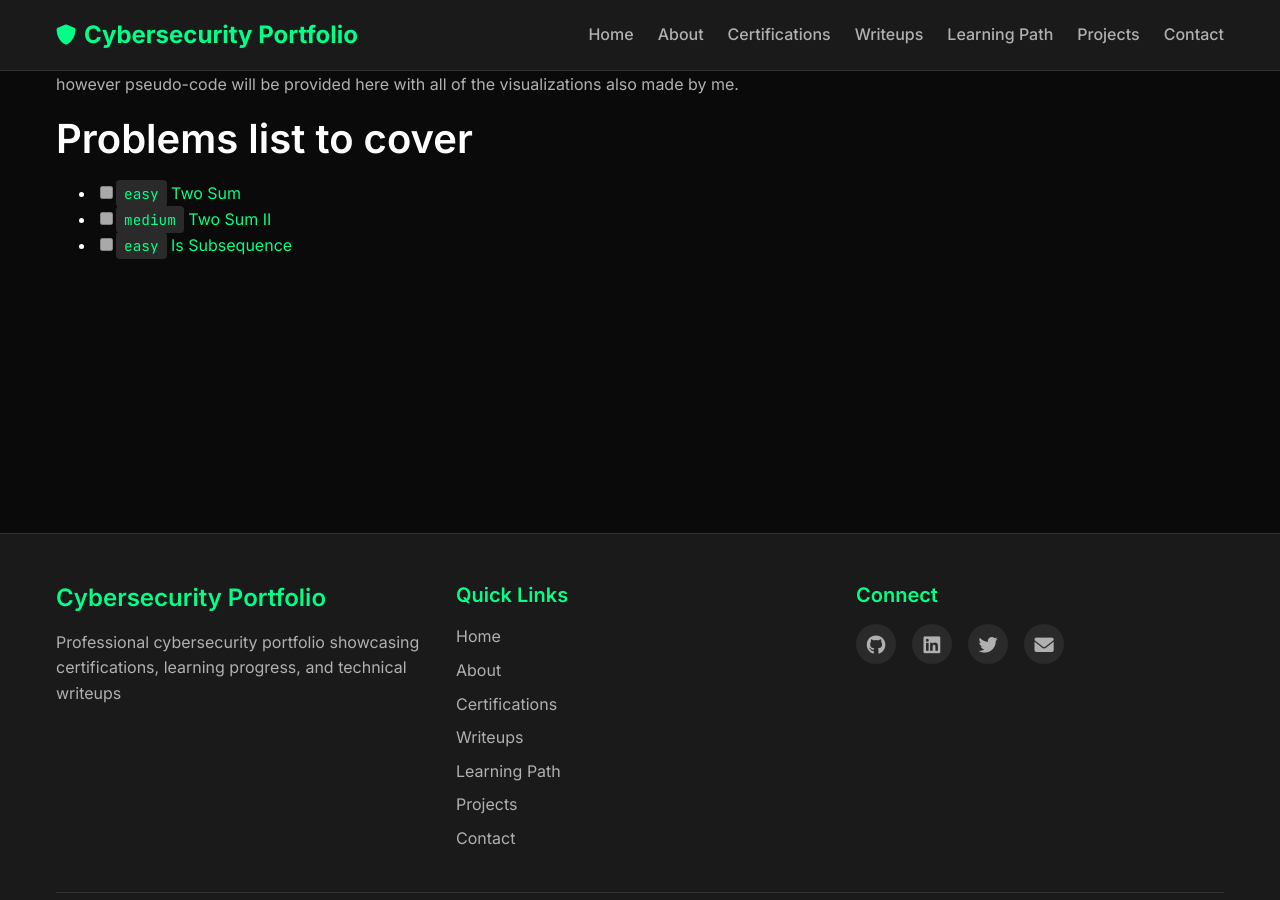
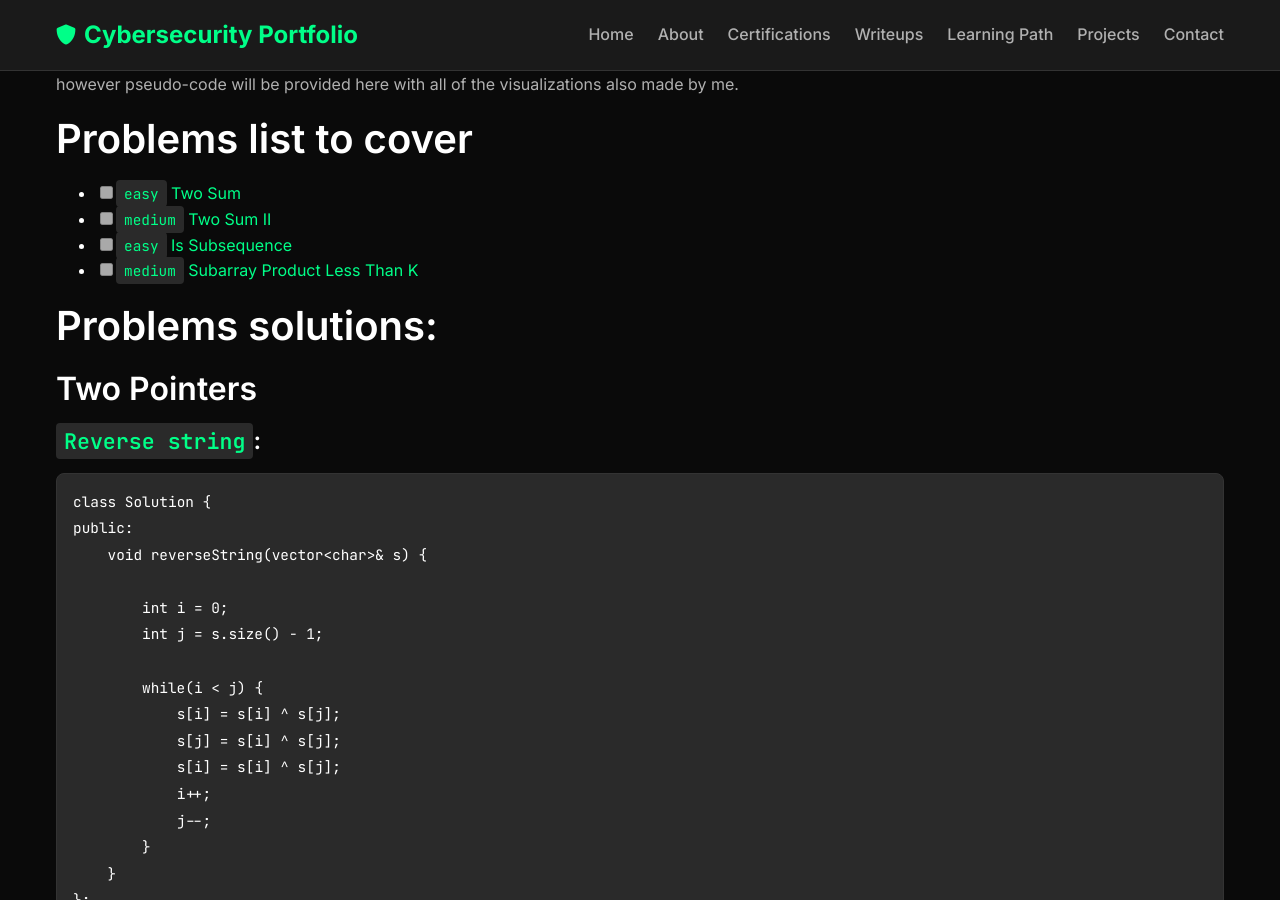
Before and after one commit to FrogsterDev/FrogsterDev.github.io, a Jekyll site: the page built from _learning/data-structures-and-algorithms.md, in a window 1280 px wide and 900 px high, scrolled down 286 px. Built offline with Jekyll 4.4.1, drawn with Linux system fonts in a browser that asks for light colours.

````diff
--- a/_learning/data-structures-and-algorithms.md
+++ b/_learning/data-structures-and-algorithms.md
@@ -18,3 +18,29 @@ be provided here with all of the visualizations also made by me.
 - [ ] [`easy` Two Sum](https://leetcode.com/problems/two-sum/description/)
 - [ ] [`medium` Two Sum II](https://leetcode.com/problems/two-sum-ii-input-array-is-sorted/description/)
 - [ ] [`easy` Is Subsequence](https://leetcode.com/problems/is-subsequence/description/)
+- [ ] [`medium` Subarray Product Less Than K](https://leetcode.com/problems/subarray-product-less-than-k/)
+
+# Problems solutions:
+
+## Two Pointers
+
+### `Reverse string`:
+
+```cpp
+class Solution {
+public:
+    void reverseString(vector<char>& s) {
+
+        int i = 0;
+        int j = s.size() - 1;
+
+        while(i < j) {
+            s[i] = s[i] ^ s[j];
+            s[j] = s[i] ^ s[j];
+            s[i] = s[i] ^ s[j];
+            i++;
+            j--;
+        }
+    }
+};
+```
````
Also changed, not shown: _learning/cpp-notes-and-reference-materials.md (+7 -0 lines).
